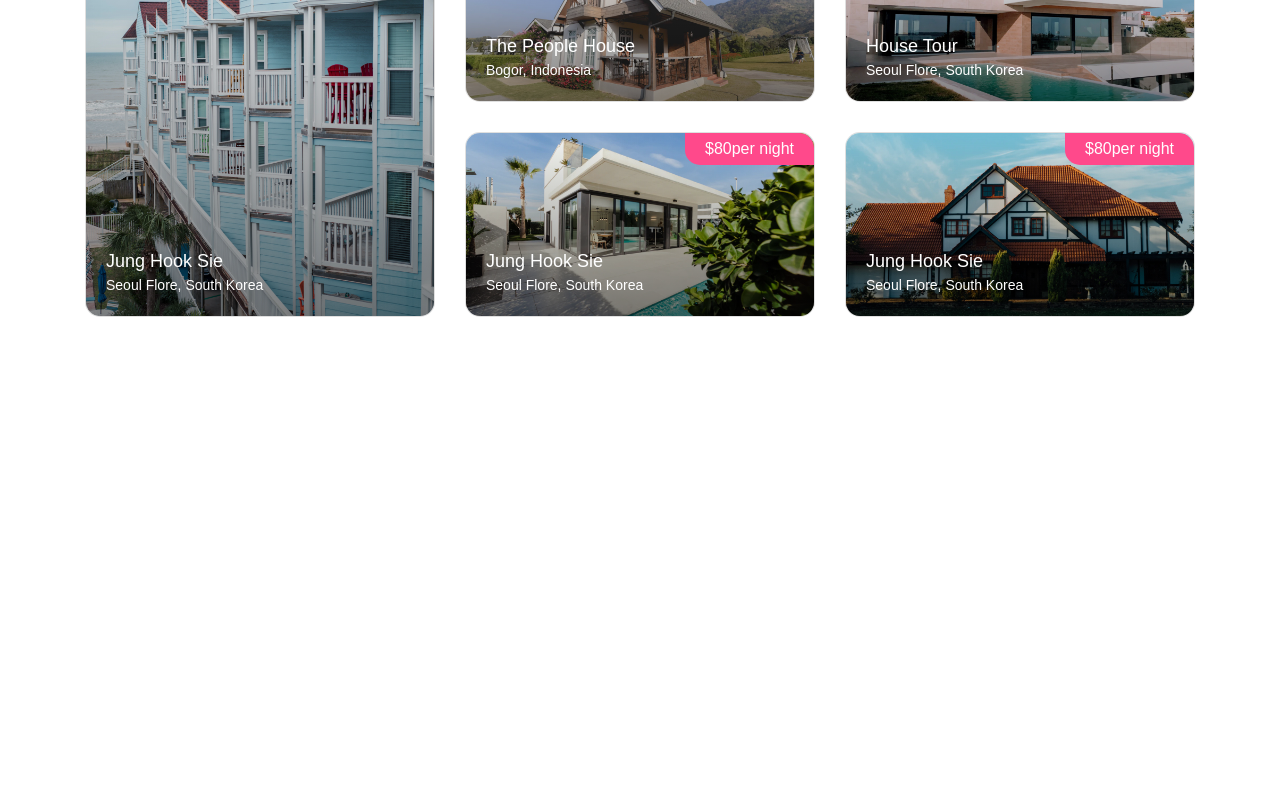
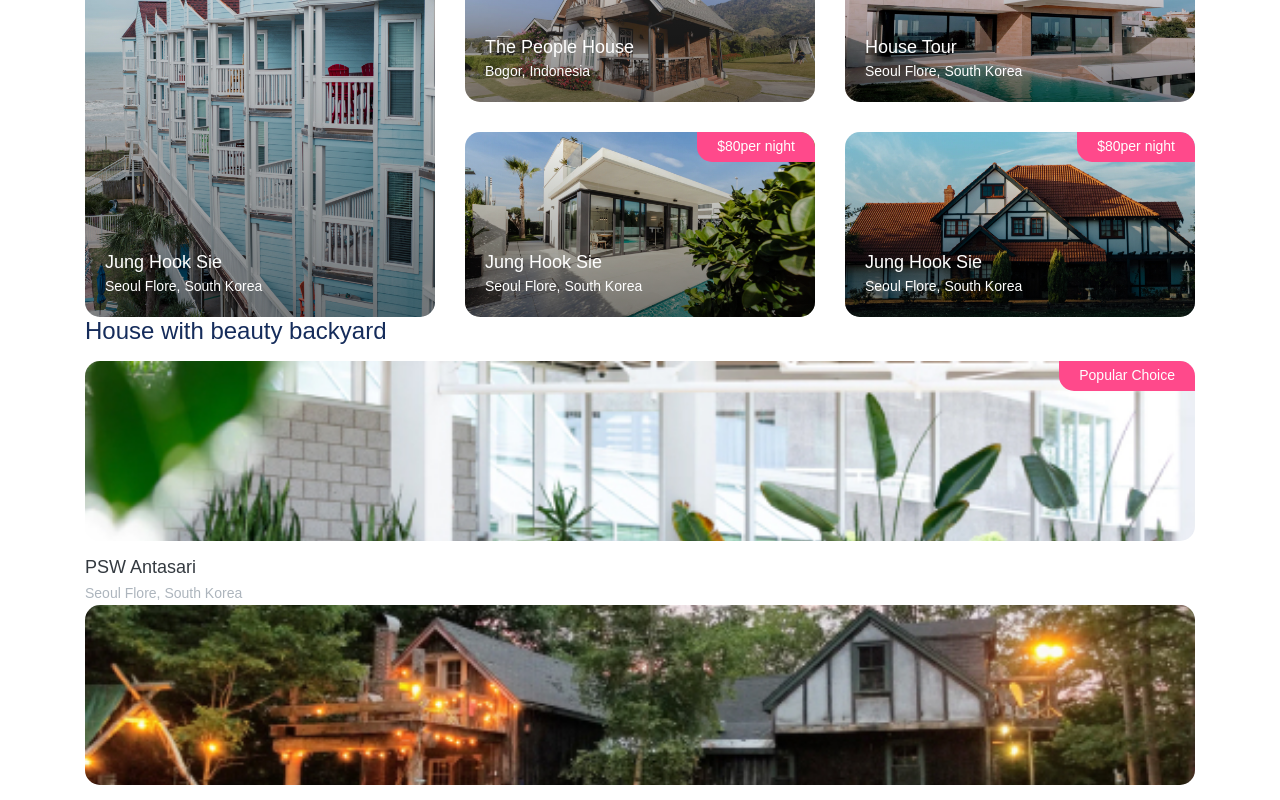
Before and after one commit to apipshato/BreakcationTravel, a React (Create React App) app: page / in a window 1280 px wide. Shown: the part 740-1540 px from the top of the page. Before the commit the page ends 1057 px from the top, so only its background shows below. Built offline with nearby package versions, Linux system fonts and the light colour scheme.

Commit message:
create catagories and input data in jason

```diff
--- a/src/assets/scss/_card.scss
+++ b/src/assets/scss/_card.scss
@@ -11,7 +11,7 @@
   word-wrap: break-word;
   background-color: $card-bg;
   background-clip: border-box;
-  border: $card-border-width solid $card-border-color;
+  // border: $card-border-width solid $card-border-color;
   @include border-radius($card-border-radius);
 
   > hr {
--- a/src/assets/scss/style.scss
+++ b/src/assets/scss/style.scss
@@ -94,10 +94,16 @@
     margin-bottom: 70px;
 }
 
-.card {
-    height: 100%;
-}
+// .card {
+//     height: 100%;
+// }
 
+// .card {
+//     &.bordered {
+//       border: 1px solid $gray-200;
+//     }
+//     border-radius: 15px;
+// }
 .img-cover {
     object-fit: cover;
     height: 100%;
@@ -111,20 +117,22 @@
 }
 
 .card {
-    height: 100%;
+    &.bordered {
+      border: 1px solid $gray-200;
+    }
+    border-radius: 15px;
 
     .tag {
         z-index: 3;
-        font-size: 0, 875rem;
+        font-size: 0.875rem;
         background-color: $pink;
-        padding: .25rem 1.25rem;
+        padding: 0.25rem 1.25rem;
         position: absolute;
         top: 0;
         right: 0;
-        color: white;
+        color: $white;
         min-height: 30px;
-        border-radius: 0px 15px;
-
+        border-radius: 0 15px;
         span {
           font-weight: 300;
         }
@@ -133,29 +141,25 @@
     .img-wrapper {
         height: 100%;
         margin-bottom: 0;
-        border-radius: 0.9375;
+        border-radius: 0.9375rem;
         overflow: hidden;
     }
 
+
   .meta-wrapper {
     margin-top: 1rem;
-
     h5 {
       font-size: 1.125rem;
       margin-bottom: 2px;
     }
-
     span {
-            font-size: .875rem;
+      font-size: 0.875rem;
     }
   }
-
   &.card-featured {
     overflow: hidden;
     cursor: pointer;
     height: 100%;
-        border-radius: 15px;
-
     &:after {
       position: absolute;
       content: "";
@@ -164,9 +168,9 @@
       right: 0;
       bottom: 0;
       transform: scale(1.1);
-            transition: .5s transform ease-in-out;
+      transition: 0.5s transform ease-in-out;
       z-index: 2;
-            @include gradient-y(rgba($black, 0), rgba(black, .51), 0%, 100%)
+      @include gradient-y(rgba($black, 0), rgba($black, 0.51), 0%, 100%);
     }
 
     .img-wrapper {
@@ -178,14 +182,13 @@
         right: 0;
         bottom: 0;
         transform: scale(1.1);
-            transition: 0.25;
-            transform: ease-in-out;
+        transition: 0.25s transform ease-in-out;
+      }
 
-        }
 
       .meta-wrapper {
         z-index: 4;
-            color: white;
+        color: $white;
         padding: 20px;
         position: absolute;
         top: 0;
@@ -196,18 +199,16 @@
         display: flex;
         justify-content: flex-end;
         flex-direction: column;
+      }
 
-        }
 
       &:hover {
         .meta-wrapper {
           transform: translateY(-10px);
         }
-
         &:after {
           transform: scale(1);
         }
-
         .img-wrapper {
           transform: scale(1);
         }
--- a/src/json/landingPage.json
+++ b/src/json/landingPage.json
@@ -64,7 +64,7 @@
         {
           "_id": "asd1293uasdads1",
           "name": "PSW Antasari",
-          "imageUrl": "/images/image-category-1.jpg",
+          "imageUrl": "/images/img-catagories-1.jpg",
           "country": "South Korea",
           "city": "Seoul Flore",
           "isPopular": true
@@ -72,7 +72,7 @@
         {
           "_id": "asd1293uasdads1",
           "name": "Kuretakeso",
-          "imageUrl": "/images/image-category-2.jpg",
+          "imageUrl": "/images/img-catagories-2.jpg",
           "country": "South Korea",
           "city": "Seoul Flore",
           "isPopular": false
@@ -80,7 +80,7 @@
         {
           "_id": "asd1293uasdads1",
           "name": "Arya Duta",
-          "imageUrl": "/images/image-category-3.jpg",
+          "imageUrl": "/images/img-catagories-3.jpg",
           "country": "South Korea",
           "city": "Seoul Flore",
           "isPopular": false
@@ -88,7 +88,7 @@
         {
           "_id": "asd1293uasdads1",
           "name": "Grand Dhika",
-          "imageUrl": "/images/image-category-4.jpg",
+          "imageUrl": "/images/img-catagories-4.jpg",
           "country": "South Korea",
           "city": "Seoul Flore",
           "isPopular": false
@@ -102,7 +102,7 @@
         {
           "_id": "asd1293uasdads1",
           "name": "PSW Antasari",
-          "imageUrl": "/images/image-category-5.jpg",
+          "imageUrl": "/images/img-living-1.jpg",
           "country": "South Korea",
           "city": "Seoul Flore",
           "isPopular": false
@@ -110,7 +110,7 @@
         {
           "_id": "asd1293uasdads1",
           "name": "Kuretakeso",
-          "imageUrl": "/images/image-category-6.jpg",
+          "imageUrl": "/images/img-living-2.jpg",
           "country": "South Korea",
           "city": "Seoul Flore",
           "isPopular": false
@@ -118,7 +118,7 @@
         {
           "_id": "asd1293uasdads1",
           "name": "Arya Duta",
-          "imageUrl": "/images/image-category-7.jpg",
+          "imageUrl": "/images/img-living-3.jpg",
           "country": "South Korea",
           "city": "Seoul Flore",
           "isPopular": false
@@ -126,7 +126,7 @@
         {
           "_id": "asd1293uasdads1",
           "name": "Grand Dhika",
-          "imageUrl": "/images/image-category-8.jpg",
+          "imageUrl": "/images/img-living-4.jpg",
           "country": "South Korea",
           "city": "Seoul Flore",
           "isPopular": true
@@ -140,7 +140,7 @@
         {
           "_id": "asd1293uasdads1",
           "name": "PSW Antasari",
-          "imageUrl": "/images/image-category-9.jpg",
+          "imageUrl": "/images/img-apar-1.jpg",
           "country": "South Korea",
           "city": "Seoul Flore",
           "isPopular": false
@@ -148,7 +148,7 @@
         {
           "_id": "asd1293uasdads1",
           "name": "Kuretakeso",
-          "imageUrl": "/images/image-category-10.jpg",
+          "imageUrl": "/images/img-apar-2.jpg",
           "country": "South Korea",
           "city": "Seoul Flore",
           "isPopular": false
@@ -156,7 +156,7 @@
         {
           "_id": "asd1293uasdads1",
           "name": "Arya Duta",
-          "imageUrl": "/images/image-category-11.jpg",
+          "imageUrl": "/images/img-apar-3.jpg",
           "country": "South Korea",
           "city": "Seoul Flore",
           "isPopular": true
@@ -164,7 +164,7 @@
         {
           "_id": "asd1293uasdads1",
           "name": "Grand Dhika",
-          "imageUrl": "/images/image-category-12.jpg",
+          "imageUrl": "/images/img-apar-4.jpg",
           "country": "South Korea",
           "city": "Seoul Flore",
           "isPopular": false
--- a/src/pages/landingPages.js
+++ b/src/pages/landingPages.js
@@ -3,6 +3,7 @@
 import landingPage from "json/landingPage.json";
 import Hero from "parts/Hero";
 import MostPicked from "parts/MostPicked";
+import Catagories from "parts/Catagories";
 
 export default class LandingPage extends Component {
   constructor(props) {
@@ -18,6 +19,7 @@
           refMostPicked={this.refMostPicked}
           data={landingPage.mostPicked}
         />
+        <Catagories data={landingPage.categories} />
       </>
     );
   }
--- a/src/parts/Catagories.js
+++ b/src/parts/Catagories.js
@@ -1,7 +1,58 @@
-import React from 'react'
+import React from "react";
+import Button from "elements/Button";
 
-export default function Catagories({data}) {
-    return data.map((category, index1) => {
-        return <section className="container" key={`category-${index1}`}></section>
-    })
+export default function Catagories({ data }) {
+  return data.map((category, index1) => {
+    return (
+      <section className="container" key={`category-${index1}`}>
+        <h4 className="mb-3 font-weight-medium">{category.name}</h4>
+        <div className="containter-grid">
+          {category.items.length === 0 ? (
+            <div className="row">
+              <div className="col-auto align-items-center">
+                There is no property at this Catagories
+              </div>
+            </div>
+          ) : (
+            category.items.map((item, index2) => {
+              return (
+                <div
+                  className="item column-3 row-1"
+                  key={`category-${index1}-item-${index2}`}
+                >
+                  <div className="card">
+                    {item.isPopular && (
+                      <div className="tag">
+                        Popular{" "}
+                        <span className="font-weight-light">Choice </span>
+                      </div>
+                    )}
+                  <figure className="img-wrapper" style={{ height: 180 }}>
+                      <img
+                        src={item.imageUrl}
+                        alt={item.name}
+                        className="img-cover"
+                      />
+                    </figure>
+                    <div className="meta-wrapper">
+                      <Button
+                        type="link"
+                        href={`/properties/${item._id}`}
+                        className="stretched-link d-block text-gray-800"
+                      >
+                        <h5 className="h4">{item.name}</h5>
+                      </Button>
+                      <span className="text-gray-500">
+                        {item.city}, {item.country}
+                      </span>
+                    </div>
+                  </div>
+                </div>
+              );
+            })
+          )}
+        </div>
+      </section>
+    );
+  });
 }
```
Lines whose indentation alone changed are shown as unchanged.
